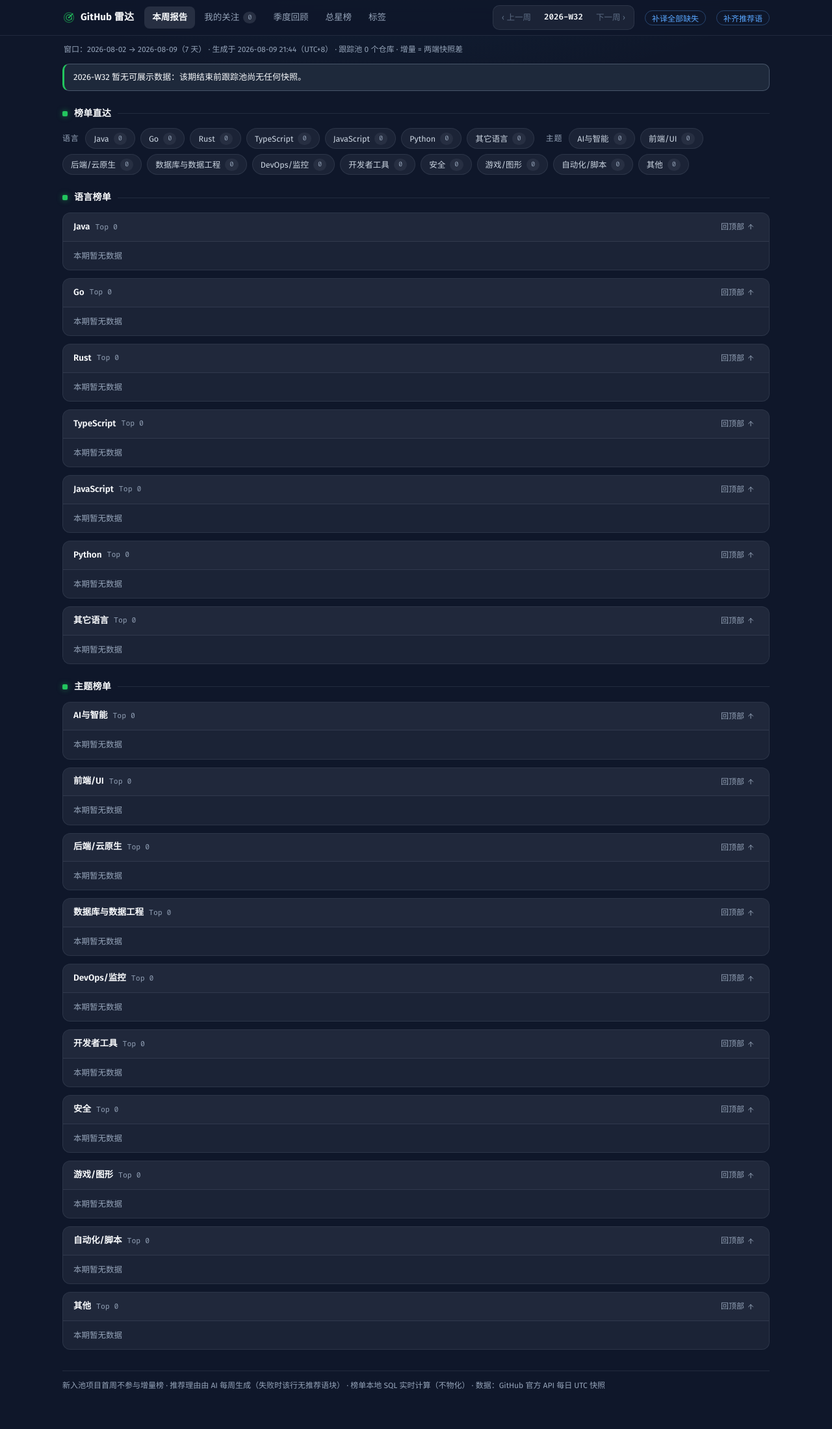
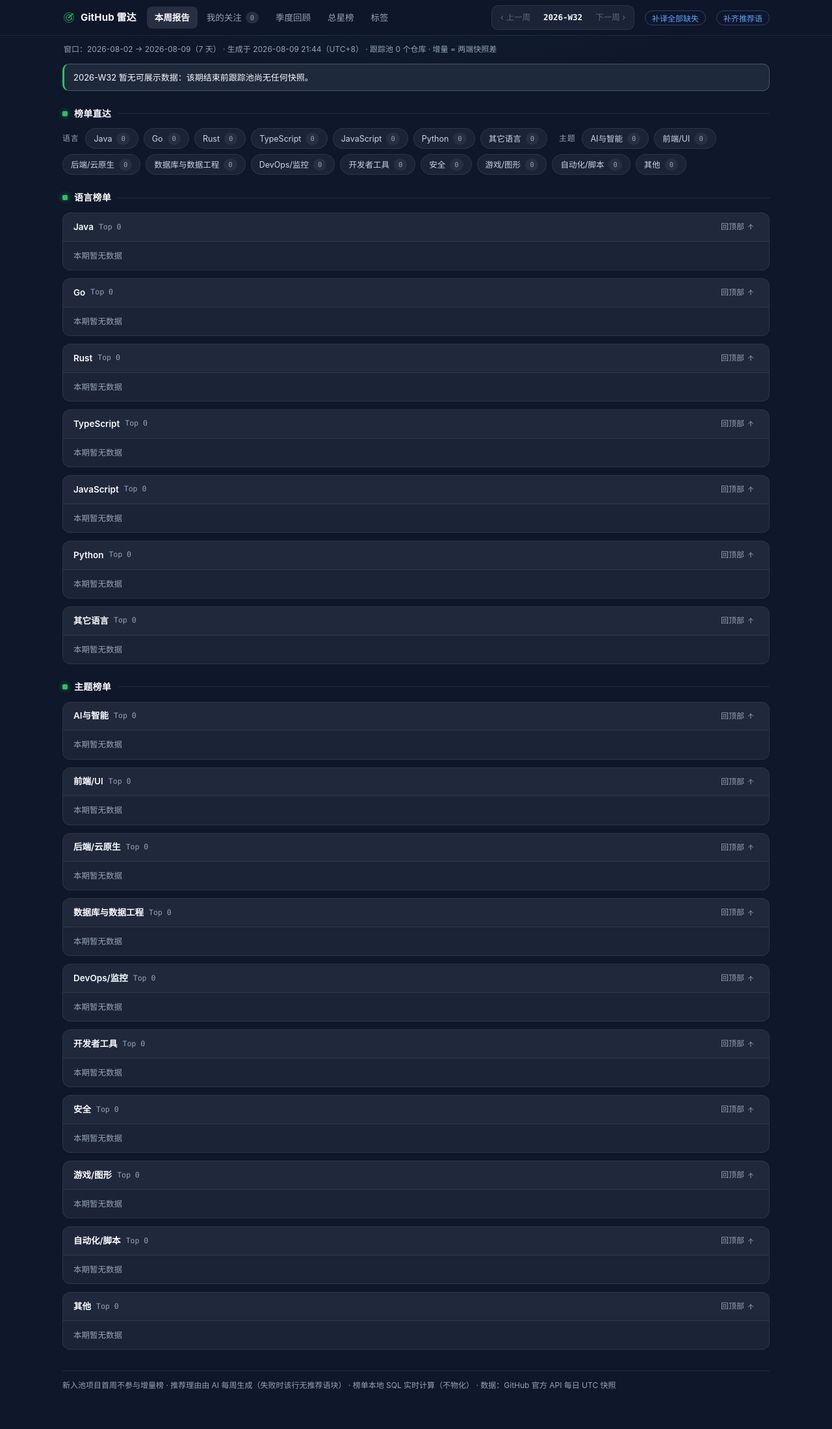
Before and after one commit to WENZIZZHENG/radar-github, a FastAPI app: page / in a window 1280 px wide. Shown: the whole page at 65% size. Run offline with FastAPI, Linux system fonts and the light colour scheme; data that the repository does not hold is empty.

Commit message:
fix: 移除 Google Fonts 外部引用改系统字体栈——fonts.googleapis.com 不可达时渲染阻塞约 8 秒才出页面（本人网络实测 fallback 视觉不变，纯提速）

```diff
--- a/app/web/static/radar.css
+++ b/app/web/static/radar.css
@@ -24,8 +24,8 @@
   --reason-bg:rgba(227,179,65,.08);
   --reason-line:rgba(227,179,65,.32);
   /* 字体：Sans 管界面与中文，Code 管数据 / 标识符（天然等宽 = tabular figures） */
-  --font-sans:"Fira Sans","Noto Sans SC",-apple-system,"Segoe UI","PingFang SC","Microsoft YaHei",sans-serif;
-  --font-mono:"Fira Code",ui-monospace,"SF Mono",Consolas,monospace;
+  --font-sans:-apple-system,"Segoe UI","PingFang SC","Microsoft YaHei",sans-serif;
+  --font-mono:ui-monospace,"Cascadia Mono","SF Mono",Consolas,monospace;
   /* 间距（density 8/10，密集榜单工具）：4 的倍数 */
   --s1:4px; --s2:8px; --s3:12px; --s4:16px; --s5:24px; --s6:32px;
   /* 圆角 */
--- a/app/web/templates/base.html
+++ b/app/web/templates/base.html
@@ -5,9 +5,6 @@
 <meta name="viewport" content="width=device-width, initial-scale=1.0">
 <link rel="icon" href="data:,">
 <title>GitHub 雷达 · {% block title %}{% endblock %}</title>
-<link rel="preconnect" href="https://fonts.googleapis.com">
-<link rel="preconnect" href="https://fonts.gstatic.com" crossorigin>
-<link href="https://fonts.googleapis.com/css2?family=Fira+Code:wght@400;500;600;700&family=Fira+Sans:wght@400;500;600;700&family=Noto+Sans+SC:wght@400;500;700&display=swap" rel="stylesheet">
 <link rel="stylesheet" href="/static/radar.css">
 </head>
 <body id="top">
```
